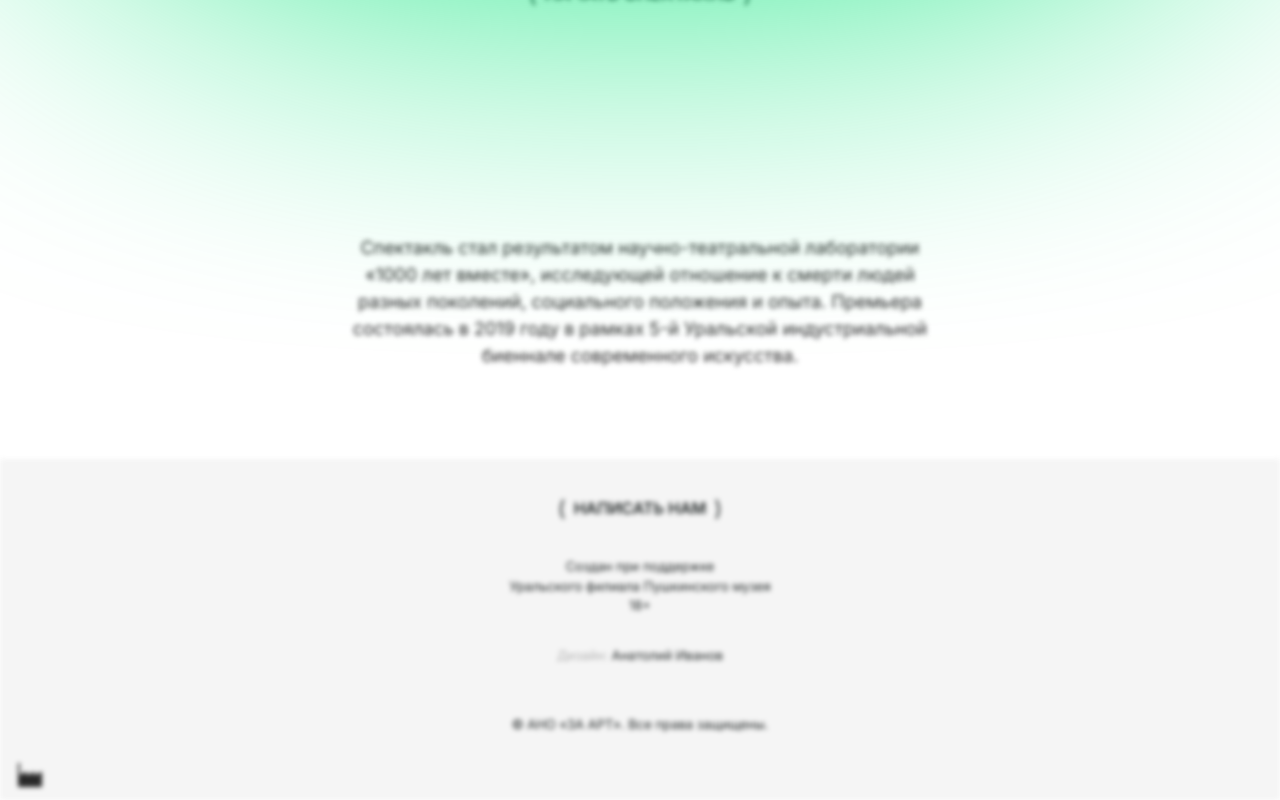
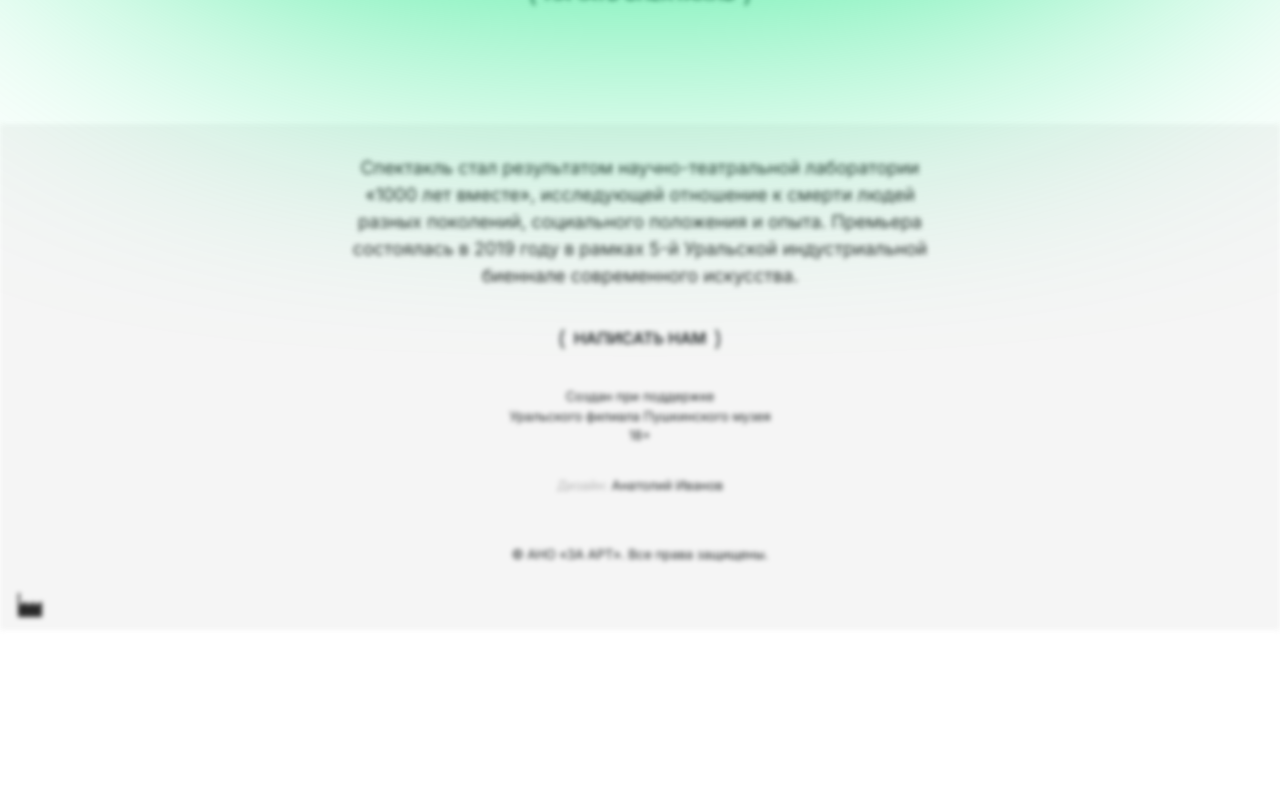
Before and after one commit to DenisFeofanov/1000-years-together, a Next.js app: page / in a window 1280 px wide. Shown: the part 839-1639 px from the top of the page. After the commit the page ends 1469 px from the top, so only its background shows below. Built offline with nearby package versions, Linux system fonts and the light colour scheme; a web font is replaced by a local one.

Commit message:
[fix] move description to footer on /

```diff
--- a/src/components/Footer.tsx
+++ b/src/components/Footer.tsx
@@ -1,11 +1,20 @@
 import { usePathname } from "next/navigation";
 import AppLink from "./AppLink";
+import NoWrap from "./NoWrap";
 
 export default function Footer() {
   const currPathname = usePathname();
 
   return (
     <footer className="px-[15px] pb-[85px] flex flex-col items-center text-center text-grayDark text-[0.6875rem] font-normal leading-[1.5] md:text-[0.8125rem] md:px-0 md:p-0 md:bg-[#F5F5F5] md:pt-[30px] md:pb-[65px]">
+      <p className="hidden sm:block sm:px-[15px] sm:mx-auto sm:mb-[30px] sm:max-w-[640px] sm:text-center sm:text-blackText sm:text-[1.125rem] sm:font-normal sm:leading-[1.5] lg:[1.125rem]">
+        Спектакль стал результатом научно-театральной лаборатории «1000&nbsp;лет
+        вместе», исследующей отношение к смерти людей разных поколений,
+        социального положения и опыта. Премьера состоялась в 2019&nbsp;году в
+        рамках <NoWrap>5-й</NoWrap>&nbsp;Уральской индустриальной биеннале
+        современного искусства.
+      </p>
+
       {currPathname !== "/feedback" && (
         <div className="mb-[30px]">
           <AppLink href="/feedback" size="small">
--- a/src/pages/index.tsx
+++ b/src/pages/index.tsx
@@ -42,14 +42,6 @@ export default function Home() {
           </div>
         </div>
 
-        <p className="hidden sm:block sm:px-[15px] sm:mx-auto sm:mb-[90px] sm:max-w-[640px] sm:text-center sm:text-blackText sm:text-[1.125rem] sm:font-normal sm:leading-[1.5] sm:mt-[100px] lg:[1.125rem] lg:mt-[110px]">
-          Спектакль стал результатом научно-театральной лаборатории
-          «1000&nbsp;лет вместе», исследующей отношение к смерти людей разных
-          поколений, социального положения и опыта. Премьера состоялась в
-          2019&nbsp;году в рамках <NoWrap>5-й</NoWrap>&nbsp;Уральской
-          индустриальной биеннале современного искусства.
-        </p>
-
         <div className="h-[44px] fixed bottom-0 left-0 right-0 xsm:hidden">
           <StickyAppLink href="/choose-stories">Начать спектакль</StickyAppLink>
         </div>
```
